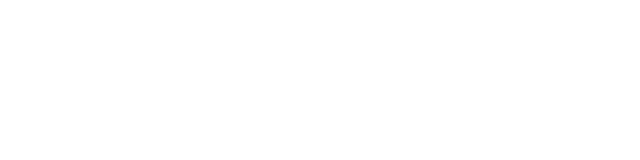
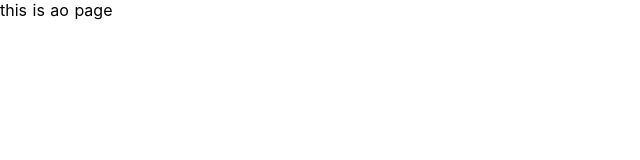
Before and after one commit to aa-proj/ahoaho.jp, a Nuxt app: page /user/ao in a window 1280 px wide. Before the commit this address had no page. Shown: the top 160 px of the page, without its empty margins (0-640 px from the left). Built offline with nearby package versions, Linux system fonts and the light colour scheme.

Commit message:
Rename ao.view to ao.vue

```diff
--- /dev/null
+++ b/pages/user/ao.vue
@@ -0,0 +1,9 @@
+<template>
+  <div>this is ao page</div>
+</template>
+
+<script>
+export default {}
+</script>
+
+<style></style>
```
